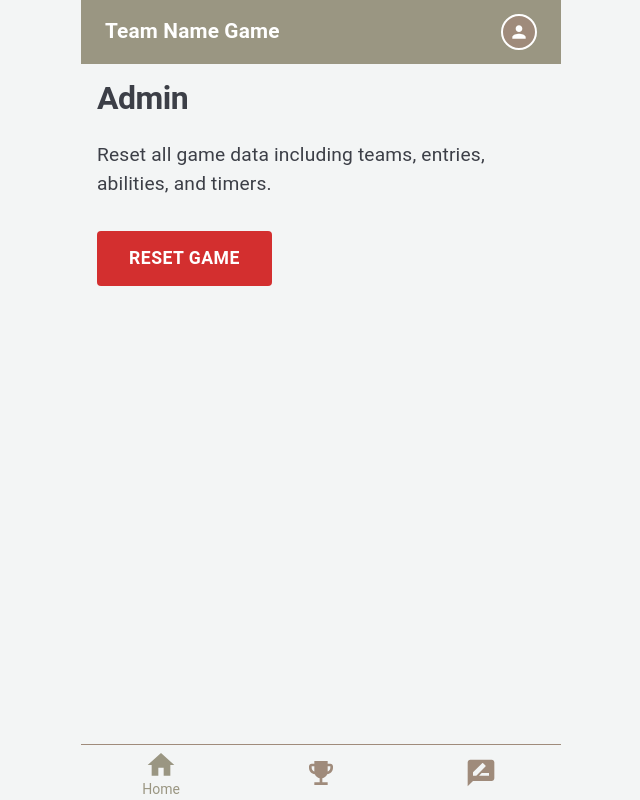
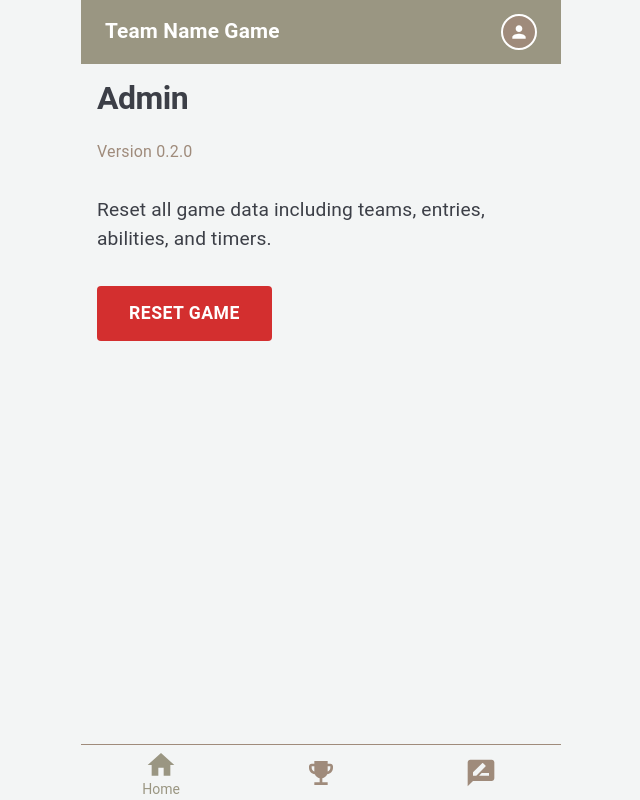
Before and after one commit to bcit-tlu/team-name-game, a React (Vite) app in the folder client/: page /admin in a window 1280 px wide. Shown: the whole page, without its empty margins (319-959 px from the left). Built offline with nearby package versions, Linux system fonts and the light colour scheme; no server answers.

Commit message:
feat: display app version on admin screen
Co-Authored-By: kyle_hunter@bcit.ca <kyle_hunter@bcit.ca>

```diff
--- a/client/src/pages/AdminPage.tsx
+++ b/client/src/pages/AdminPage.tsx
@@ -15,6 +15,10 @@ function AdminPage() {
     <Box>
       <Typography variant="h1" sx={{ mb: 3 }}>
         Admin
+      </Typography>
+
+      <Typography variant="body2" sx={{ mb: 4, color: '#9F8B7B' }}>
+        Version {__APP_VERSION__}
       </Typography>
 
       <Typography variant="body1" sx={{ mb: 4 }}>
--- a/client/src/vite-env.d.ts
+++ b/client/src/vite-env.d.ts
@@ -1,4 +1,6 @@
 /// <reference types="vite/client" />
+
+declare const __APP_VERSION__: string;
 
 interface ImportMetaEnv {
   readonly VITE_SERVER_URL: string;
--- a/client/vite.config.ts
+++ b/client/vite.config.ts
@@ -2,8 +2,17 @@
 import { defineConfig } from 'vite';
 import react from '@vitejs/plugin-react';
 import path from 'path';
+import { readFileSync } from 'fs';
+
+const rootPkg = JSON.parse(
+  readFileSync(path.resolve(__dirname, '../package.json'), 'utf-8'),
+);
+
 
 export default defineConfig({
+  define: {
+    __APP_VERSION__: JSON.stringify(rootPkg.version),
+  },
   plugins: [react()],
   resolve: {
     alias: {
```
